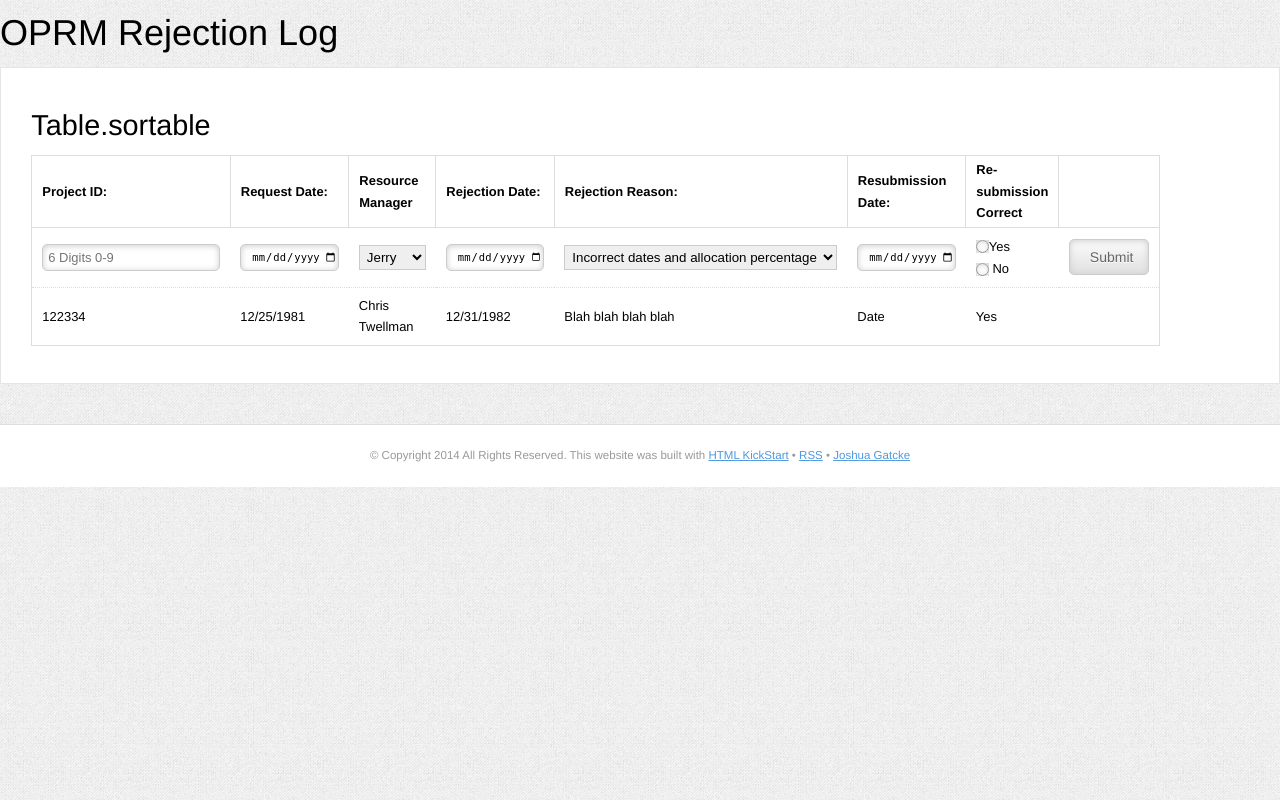
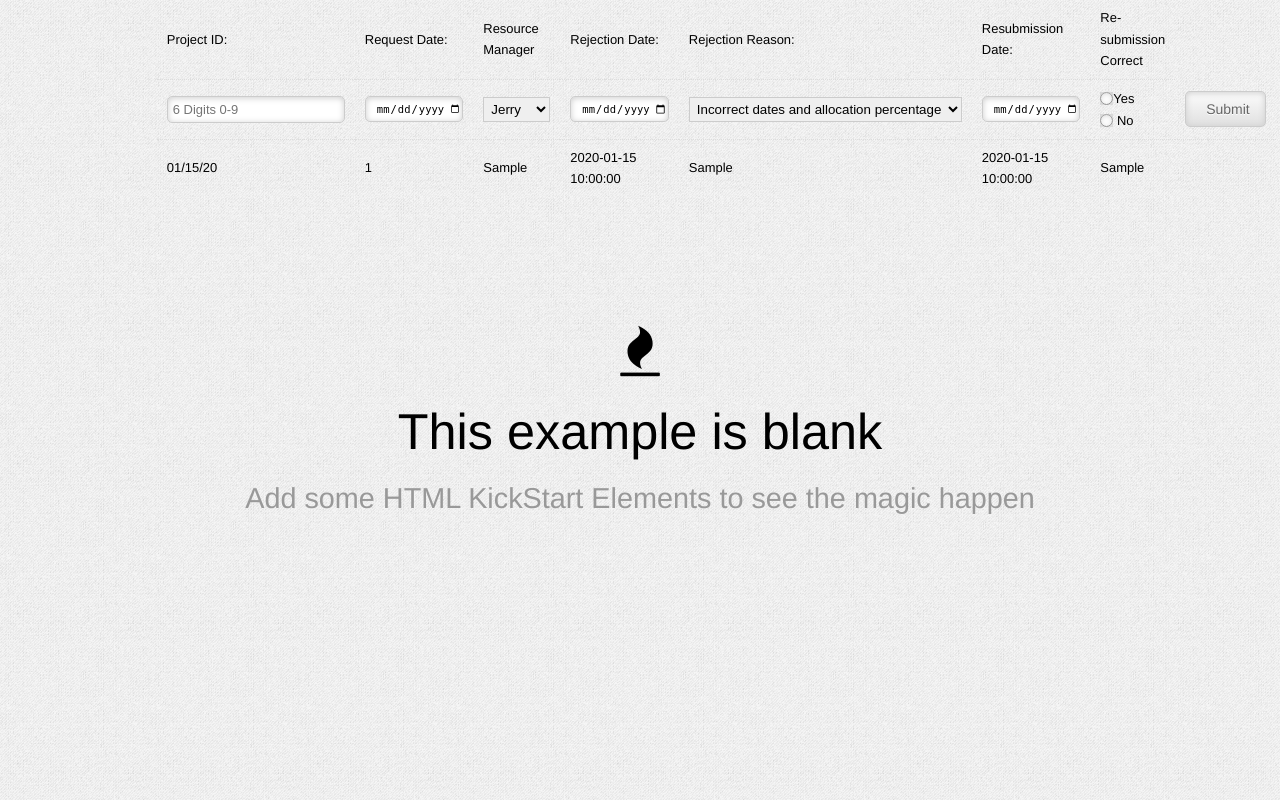
Before and after one commit to christwellman/PEM-Site, a PHP site: page /OPRM-Rejections/styledtable.php in a window 1280 px wide. Run offline with PHP 8.4, Linux system fonts and the light colour scheme; tables that the repository leaves empty or names only in its code hold one stand-in row (values such as "Sample post"); some libraries are stand-ins or nearby versions.

Commit message:
baseline working OPRM Rejection Form

```diff
--- a/OPRM-Rejections/styledtable.php
+++ b/OPRM-Rejections/styledtable.php
@@ -3,41 +3,37 @@
 <title>HTML KickStart Elements</title>
 <meta charset="UTF-8">
 <meta name="viewport" content="width=device-width, initial-scale=1.0"/>
-<meta name="description" content="HTML KickStart is a ultra–lean set of HTML5, CSS, and jQuery (javascript) files, layouts, and elements designed to give you a headstart and save you a lot of hours on your next web project." />
-<meta name="copyright" content="Joshua Gatcke 99lime.com All Rights Reserved" />
+<meta name="description" content="" />
 <link rel="stylesheet" type="text/css" href="css/kickstart.css" media="all" />                  <!-- KICKSTART -->
 <link rel="stylesheet" type="text/css" href="style.css" media="all" />                          <!-- CUSTOM STYLES -->
 <script type="text/javascript" src="https://ajax.googleapis.com/ajax/libs/jquery/1.9.1/jquery.min.js"></script>
 <script type="text/javascript" src="js/kickstart.js"></script>                                  <!-- KICKSTART -->
 </head><body>
+
+<div class="grid">
 <!-- ===================================== END HEADER ===================================== -->
 
 
-<!-- ===================================== TABLES ===================================== -->
-<h3 id="tables">OPRM Rejection Log</h3>
-<!--
-<ul class="tabs">
-<li><a href="#table-example">Example</a></li>
-<li><a href="#table">Table</a></li>
-<li><a href="#table-wside">Table w/side TH</a></li>
-<li><a href="#table-styles">Table Styles</a></li>
-</ul>
--->
-	<div id="table-example" class="tab-content">
-	<div class="col_6">
-	<h4>Table.sortable</h4>
-	<table class="sortable" cellspacing="0" cellpadding="0">
-	<thead><tr>
-		<th>Project ID:</th>
-		<th>Request Date:</th>
-		<th>Resource Manager</th>
-		<th>Rejection Date:</th>
-		<th>Rejection Reason:</th>
-		<th>Resubmission Date:</th>
-		<th>Re-submission Correct</th>
-		<th> </th>
-	</tr></thead>
-	<tbody><tr>
+<div id="wrapper"><!-- BEGIN MAIN WRAPPER -->
+
+    <section id="top_area">
+
+        <article class="box-right">
+
+                    <table cellpadding="2px">
+	                    <form action="script/data.php" method="post">
+							<!-- Table Headers -->
+	                    	<tr>
+	                    			<td><label>Project ID:</label></td>
+	                    			<td><label>Request Date:</label></td>
+	                    			<td><label>Resource Manager</label></td>
+									<td><label>Rejection Date:</label></td>
+									<td><label>Rejection Reason:</label></td>
+									<td><label>Resubmission Date:</label></td>
+									<td><label>Re-submission Correct</label></td>
+	                    	</tr>
+	                    	<!-- Table Data -->
+	                    	<tr>
 	                    			<td><input name="ProjectID" required="required" placeholder="6 Digits 0-9" pattern="[0-9]{6}" type="text"></td>
 	                        		<td><input name="Request_Date" required="required" type="date"></td>
 		                        	<td><select name ="Resource_Manager">
@@ -56,47 +52,66 @@
 									<td><input type="radio" name="Resubmission_Correct" value="Yes" /><label>Yes</label><br>
 										<input type="radio" name="Resubmission_Correct" value="No" /> <label>No</label></td>
 									<td><input value="Submit" type="submit"></td>
-	</tr><tr>
-		<td>122334</td>
-		<td>12/25/1981</td>
-		<td>Chris Twellman</td>
-		<td>12/31/1982</td>
-		<td>Blah blah blah blah</td>
-		<td>Date</td>
-		<td>Yes</td>
-		<td></td>
-	</tr></tbody>
+	                    	</tr>
+	                    </form>
+									<?php //view users.php
+
+									// connect to the database
+									require_once 'script/login.php';
+
+									//show results
+									$query = "SELECT ProjectID, DATE_FORMAT(RequestDate, '%m/%d/%y') AS ReqDate, ProjectID, ResourceManager, RejectionDate, RejectionReason, ResubmissionDate, ResubmissionCorrect FROM OPRMRejections ORDER BY RequestDate DESC";
+									$result = mysqli_query($link, $query);
+
+									if ($result) { //If it ran ok display the records
+
+
+										while ($row = mysqli_fetch_array ($result, MYSQLI_ASSOC)) {
+										echo
+											'<tr>
+												<td align="left">' . $row['ReqDate'] . '</td>
+												<td align="left">' . $row['ProjectID'] . '</td>
+												<td align="left">' . $row['ResourceManager'] . '</td>
+												<td align="left">' . $row['RejectionDate'] . '</td>
+												<td align="left">' . $row['RejectionReason'] . '</td>
+												<td align="left">' . $row['ResubmissionDate'] . '</td>
+												<td align="left">' . $row['ResubmissionCorrect'] . '</td>
+											</tr>';
+										}
+
+										echo '</table>';
+
+									mysqli_free_result($result);
+
+									} else { //if it did not run ok
+
+										//public message
+										echo '<p class="error">The rejection summary report is unavailable at this time. We apologize for any inconvenience.</p>';
+
+										//debugging message
+										echo '<p>' . mysqli_error($link) . '<br/><br/> Query: ' . $query . '</p>';
+									}
+
+									// Close database connection
+									mysqli_close($link);
+
+									?>
                     </table>
-	</div>
+
+        </article>
+
+    </section>
+
+</div><!-- END MAIN WRAPPER -->
+
+	<div class="col_12" style="margin-top:100px;">
+	<h1 class="center">
+	<p><i class="icon-fire"></i></p>
+	This example is blank</h1>
+	<h4 style="color:#999;margin-bottom:40px;" class="center">Add some HTML KickStart Elements to see the magic happen</h4>
 	</div>
 
-
-<!-- ===================================== TABS ===================================== -->
-
-
-</div><!--END GRID WRAP-->
-
 <!-- ===================================== START FOOTER ===================================== -->
-<div class="clear"></div>
-<div id="footer">
-&copy; Copyright 2014 All Rights Reserved. This website was built with
-<a href="http://www.99lime.com">HTML KickStart</a> •
-<a href="http://99lime.com/rss/">RSS</a> •
-<a href="http://www.99lime.com/_bak2/">Joshua Gatcke</a>
-</div>
-
-<script type="text/javascript">
-
-  var _gaq = _gaq || [];
-  _gaq.push(['_setAccount', 'UA-1641401-6']);
-  _gaq.push(['_trackPageview']);
-
-  (function() {
-    var ga = document.createElement('script'); ga.type = 'text/javascript'; ga.async = true;
-    ga.src = ('https:' == document.location.protocol ? 'https://ssl' : 'http://www') + '.google-analytics.com/ga.js';
-    var s = document.getElementsByTagName('script')[0]; s.parentNode.insertBefore(ga, s);
-  })();
-
-</script>
+</div><!-- END GRID-->
 
 </body></html>
```
Lines whose indentation alone changed are shown as unchanged.
